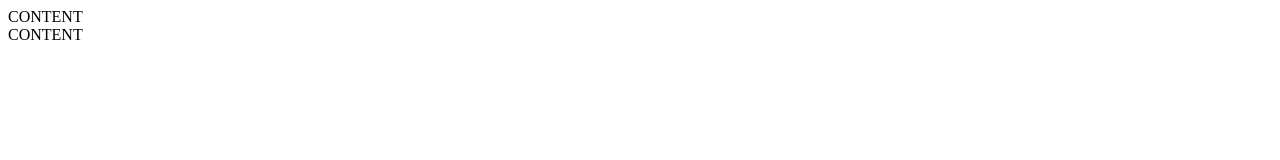
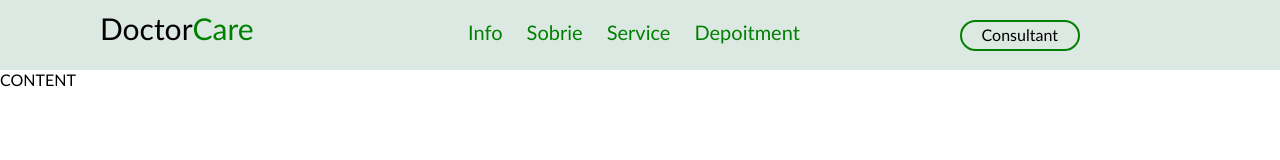
Before and after one commit to LaurynasKl/project-DoctorCare, a website: page index.html in a window 1280 px wide. Drawn offline with Linux system fonts and the light colour scheme.

Commit message:
header update

```diff
--- a/css/header.css
+++ b/css/header.css
@@ -0,0 +1,66 @@
+body * {
+    margin: 0;
+    padding: 0;
+    box-sizing: border-box;
+}
+
+body {
+    font-family: 'Gill Sans', 'Gill Sans MT', Calibri, 'Trebuchet MS',
+    sans-serif;
+    margin: 0;
+}
+
+.header{
+    width: 100%;
+    background-color: rgb(220,233,226);
+    height: 70px;
+}
+
+.logo{
+    display: inline-block;
+    margin-left: 100px;
+    font-size: 30px;
+    margin-top: 10px;
+}
+ .main-header{
+    float: right;
+    width: 65%;
+    margin-top: 20px;
+
+}
+
+ .main-menu{
+    float: left;
+}
+
+.menu-link{
+    font-size: 20px;
+    text-decoration: none;
+    margin-left: 20px;
+    color: green;
+}
+
+.menu-link:hover{
+    color: green;
+    border-bottom: green solid 2px;
+    padding-bottom: 15px;
+}
+
+.consultant{
+    float: right;
+    margin-right: 200px;
+    border: green solid 2px;
+    border-radius: 50px;
+    text-decoration: none;
+    padding-left: 20px;
+    padding-right: 20px;
+    color: black;
+    padding-top: 3px;
+    padding-bottom: 5px;
+}
+
+.consultant:hover{
+    background-color: green;
+    color: black;
+
+}
--- a/index.html
+++ b/index.html
@@ -12,12 +12,22 @@
     <link rel="mask-icon" href="./favicon/safari-pinned-tab.svg" color="#5bbad5">
     <meta name="msapplication-TileColor" content="#da532c">
     <meta name="theme-color" content="#ffffff">
+    <meta name="description" content="Put your description here.">
 
     <link rel="stylesheet" href="./css/header.css">
 </head>
 <body>
-    <header>
-        CONTENT
+    <header class="header">
+        <div class="logo" >Doctor<span style="color: green;">Care</span></div>
+        <div class="main-header">
+            <nav class="main-menu">
+                <a class="menu-link" href="#">Info</a>
+                <a class="menu-link" href="#">Sobrie</a>
+                <a class="menu-link" href="#">Service</a>
+                <a class="menu-link" href="#">Depoitment</a>
+            </nav>
+            <a class="consultant" href="#"> Consultant</a>
+        </div>
     </header>
     <main>
         CONTENT
```
